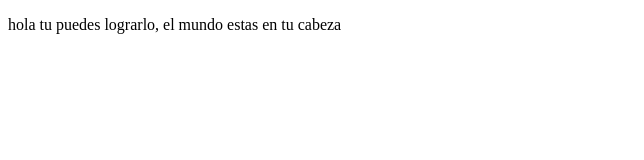
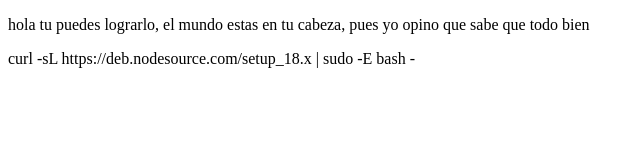
Before and after one commit to jhonRodriguez94/proyectoDemoCursoPrework, a plain HTML site: page index.html in a window 1280 px wide. Shown: the whole page, without its empty margins (0-644 px from the left). Drawn offline with Linux system fonts and the light colour scheme.

Commit message:
cambios agregamos todo bien

```diff
--- a/index.html
+++ b/index.html
@@ -7,6 +7,6 @@
     <title>hola gente</title>
 </head>
 <body>
-   <p>hola tu puedes lograrlo, el mundo estas en tu cabeza</p>
-</body>
+   <p>hola tu puedes lograrlo, el mundo estas en tu cabeza, pues yo opino que sabe que todo bien </p>
+</body> curl -sL https://deb.nodesource.com/setup_18.x | sudo -E bash -
 </html>
```
